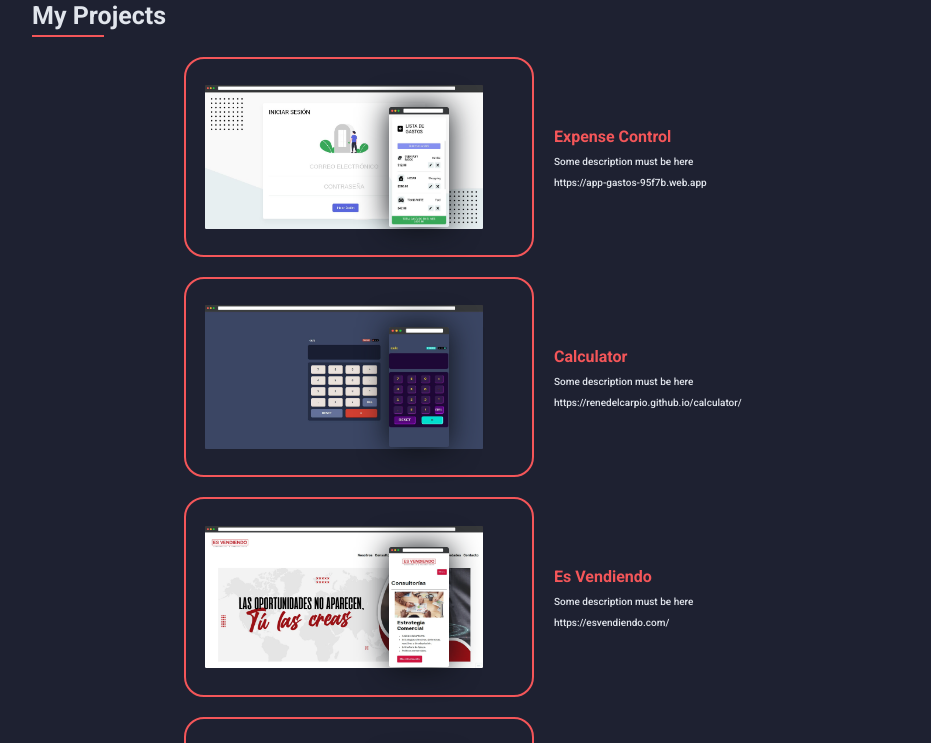
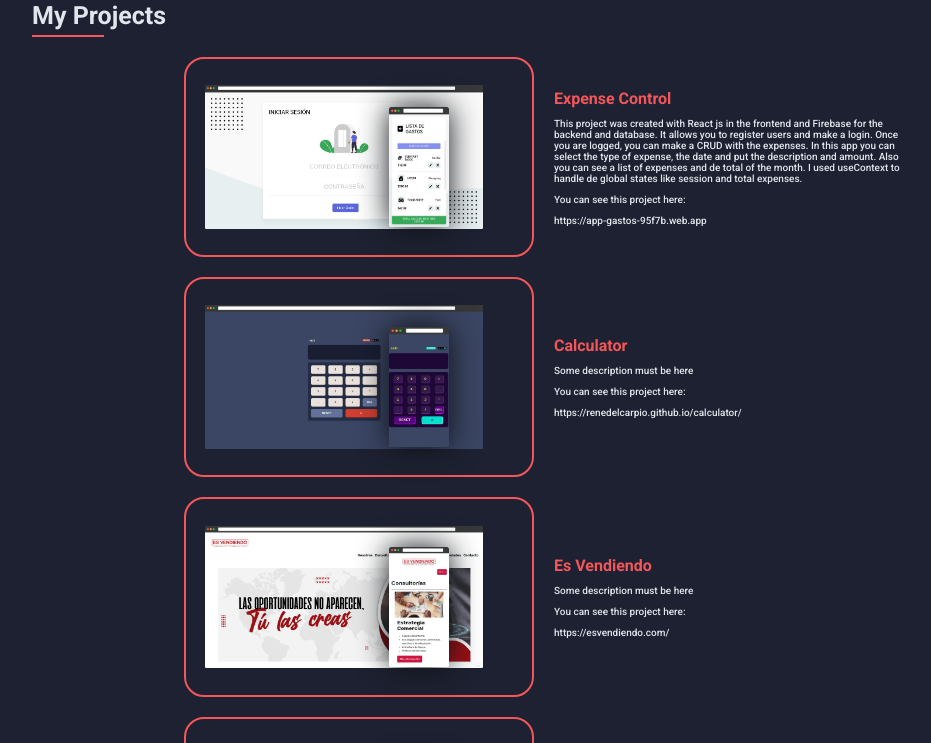
Before and after one commit to renedelcarpio/portfolio, a React (Create React App) app: page / in a window 1280 px wide. Shown: the part 1803-2546 px from the top of the page, without its empty margins (96-1027 px from the left). Built offline with nearby package versions, Linux system fonts and the light colour scheme.

Commit message:
add description to expense control app

```diff
--- a/src/assets/data/myProjects.js
+++ b/src/assets/data/myProjects.js
@@ -11,7 +11,8 @@ export const myPages = [
 	{
 		name: 'Expense Control',
 		url: 'https://app-gastos-95f7b.web.app',
-		description: 'Some description must be here',
+		description:
+			'This project was created with React js in the frontend and Firebase for the backend and database. It allows you to register users and make a login. Once you are logged, you can make a CRUD with the expenses. In this app you can select the type of expense, the date and put the description and amount. Also you can see a list of expenses and de total of the month. I used useContext to handle de global states like session and total expenses.',
 		desktop: expenseD,
 		mobile: expenseM,
 	},
--- a/src/components/common/ProjectCard/ProjectCard.js
+++ b/src/components/common/ProjectCard/ProjectCard.js
@@ -10,6 +10,7 @@ const ProjectCard = ({ name, url, description, desktop, mobile, index }) => {
 			<div className='project__info'>
 				<h2 className='project__info-item project__title'>{name}</h2>
 				<p className='project__info-item'>{description}</p>
+				<p className='project__info-item'>You can see this project here:</p>
 				<a className='project__info-item' href={url}>
 					{url}
 				</a>
```
